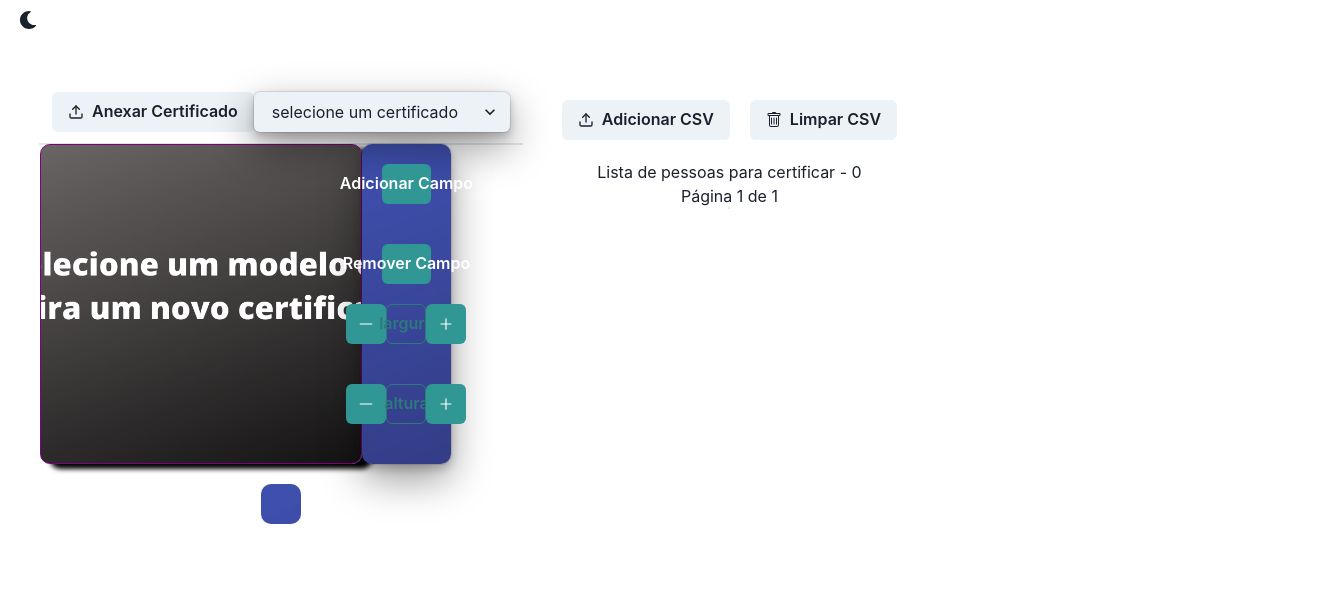
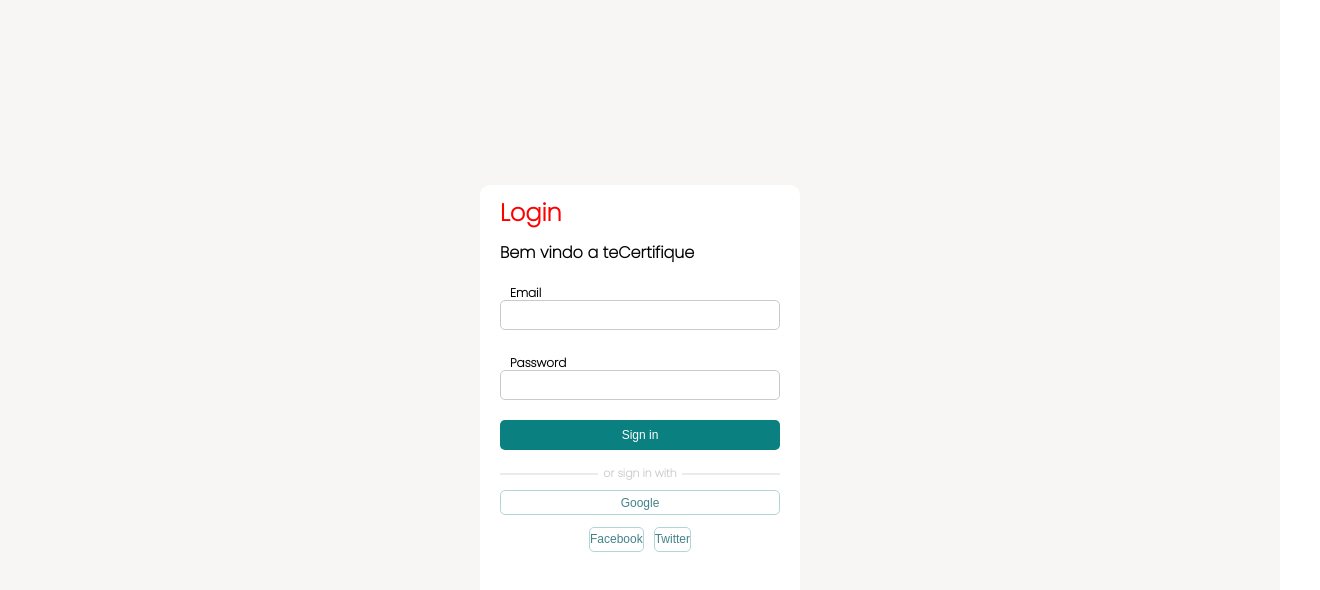
Before and after one commit to raphab3/tecertica, a React (Create React App) app in the folder ui/: page /dashboard in a window 1280 px wide. Shown: the top 590 px of the page, 1320 px wide, since content can reach past the window. Built offline with nearby package versions, Linux system fonts and the light colour scheme.

Commit message:
Add login page

```diff
--- a/ui/package.json
+++ b/ui/package.json
@@ -20,10 +20,12 @@
     "@types/react": "^16.9.0",
     "@types/react-dom": "^16.9.0",
     "csvtojson": "^2.0.10",
+    "firebase": "^9.6.8",
     "framer-motion": "^4.0.0",
     "react": "^17.0.2",
     "react-dom": "^17.0.2",
     "react-icons": "^3.0.0",
+    "react-router-dom": "^6.2.2",
     "react-scripts": "5.0.0",
     "typescript": "^4.3.5",
     "web-vitals": "^0.2.2"
--- a/ui/src/App.tsx
+++ b/ui/src/App.tsx
@@ -1,11 +1,25 @@
 
 import { ChakraProvider, theme } from '@chakra-ui/react'
 import { Home } from './pages/Home'
+import { BrowserRouter, Route, Routes } from 'react-router-dom'
+import { useState } from 'react'
+import Login from './shared/Providers/Auth/Login.provider'
+import { getFromStorage } from './shared/Providers/Storage.provider'
 
 export const App = () => {
+  const [token, setToken] = useState()
+  const tokenStorage = getFromStorage('token')
+  if (!token && !tokenStorage) {
+    return <Login setToken={setToken} />
+  }
+
   return (
     <ChakraProvider theme={theme}>
-      <Home />
+      <BrowserRouter>
+        <Routes>
+          <Route path="/dashboard" element={<Home />} />
+        </Routes>
+      </BrowserRouter>,
     </ChakraProvider >
   )
 }
--- a/ui/src/components/Toast/index.tsx
+++ /dev/null
@@ -1,32 +0,0 @@
-import { Button, useToast } from '@chakra-ui/react'
-import { useEffect } from 'react'
-
-export const ToastExample = ({ active, setActive }: any) => {
-  const toast = useToast()
-
-  useEffect(() => {
-    if (active) {
-      const button = document.getElementById('button') as any
-      button?.click()
-      setActive(false)
-    }
-  })
-  return (
-    <Button
-      position={'absolute'}
-      _hover={{ bg: 'none' }}
-      cursor={'default'}
-      variant="ghost"
-      id="button"
-      onClick={() =>
-        toast({
-          title: 'Arquivo inserido',
-          description: 'O certificado foi inserido com sucesso',
-          status: 'success',
-          duration: 9000,
-          isClosable: true
-        })
-      }
-    ></Button>
-  )
-}
--- a/ui/src/global.css
+++ b/ui/src/global.css
@@ -1,7 +1,8 @@
+* {
+  margin: 0;
+  padding: 0;
+}
+
 body {
   overflow-x: hidden;
 }
-
-input {
-  display: none;
-}
--- a/ui/src/index.tsx
+++ b/ui/src/index.tsx
@@ -3,7 +3,7 @@
 import ReactDOM from 'react-dom'
 import { App } from './App'
 import * as serviceWorker from './serviceWorker'
-
+import './config/firebase.config'
 import './global.css'
 
 ReactDOM.render(
--- a/ui/src/pages/Home/index.tsx
+++ b/ui/src/pages/Home/index.tsx
@@ -1,4 +1,5 @@
 import * as React from 'react'
+import './style.css'
 import {
   Box,
   Button,
@@ -10,14 +11,14 @@
   Tbody,
   Td,
   Thead,
-  Tr
+  Tr,
+  useToast
 } from '@chakra-ui/react'
 import { FiUpload } from 'react-icons/fi'
 import { AiOutlinePlus, AiOutlineLine, AiOutlinePlusCircle } from 'react-icons/ai'
 import { BsTrash } from 'react-icons/bs'
 import { ColorModeSwitcher } from 'src/ColorModeSwitcher'
 import { Canvas } from 'src/components/Canvas'
-import { ToastExample } from 'src/components/Toast'
 
 interface Shapes {
   index: number
@@ -64,6 +65,8 @@
       name: 'modelo 3'
     }
   ])
+
+  const toast = useToast()
   React.useEffect(() => {
     setPreview(models[0].url)
   }, [])
@@ -180,6 +183,13 @@
     reader.readAsDataURL(file)
     reader.onload = () => {
       setPreview(reader.result)
+      toast({
+        title: 'Arquivo inserido',
+        description: 'O certificado foi inserido com sucesso',
+        status: 'success',
+        duration: 9000,
+        isClosable: true
+      })
       resetInput()
     }
   }
@@ -273,6 +283,7 @@
               </Box>
               <Box boxShadow={'dark-lg'}>
                 <input
+                  className='input-none'
                   ref={ref}
                   type="file"
                   name="certificate"
@@ -378,7 +389,6 @@
                         }}
                       ></Button>
                     </Box>
-                    <ToastExample active={active} setActive={setActive} />
                   </Box>
                 </Box>
               </Box>
@@ -412,6 +422,7 @@
               <span>Página {`${Math.ceil(page / 10) + 1} de ${(jsonClients?.length) ? Math.ceil(jsonClients?.length / 10) : 1}`}</span>
               <Box boxShadow={'dark-lg'}>
                 <input
+                  className='input-none'
                   ref={ref}
                   type="file"
                   name="CSV"
--- /dev/null
+++ b/ui/src/pages/Home/style.css
@@ -0,0 +1,3 @@
+.input-none {
+  display: none;
+}
--- /dev/null
+++ b/ui/src/shared/Providers/Auth/Login.provider.tsx
@@ -0,0 +1,73 @@
+import React, { useState } from 'react'
+import './style.css'
+import { saveToStorage } from 'src/shared/Providers/Storage.provider'
+
+async function loginUser(credentials: any) {
+  return { token: '111111111111' }
+}
+
+export default function Login({ setToken }: any) {
+  const [username, setUserName] = useState()
+  const [password, setPassword] = useState()
+
+  const handleSubmit = async (e: any) => {
+    e.preventDefault()
+    const token = await loginUser({
+      username,
+      password
+    })
+    saveToStorage('token', token)
+    setToken(token)
+  }
+
+  return (
+    <>
+      <div className="container">
+        <div className="card">
+          <div className="top-div">
+            <h2>Login </h2>
+            <h4>Bem vindo a teCertifique</h4>
+          </div>
+          <form>
+            <div className="sign-in">
+              <div className="input-text">
+                <input type="text"
+                  onChange={(e: any) => setUserName(e.target.value)} />
+                <span>Email</span>
+              </div>
+              <div className="input-text">
+                <input type="password" id="password_input"
+                  onChange={(e: any) => setPassword(e.target.value)} />{' '}
+                <span>Password</span>
+              </div>
+              <button onClick={handleSubmit}>Sign in</button>
+            </div>
+            <div className="or">
+              <small>or sign in with</small>
+            </div>
+            <hr />
+            <div className="google">
+              <button>
+                <i className="fa fa-google"></i> Google
+              </button>
+            </div>
+            <div className="last">
+              <div className="facebook">
+                <button>
+                  <i className="fa fa-facebook"></i> Facebook
+                </button>
+              </div>
+              <div className="twitter">
+                {' '}
+                <button >
+                  <i className="fa fa-twitter"></i> Twitter
+                </button>
+              </div>
+            </div>
+          </form>
+
+        </div>
+      </div>
+    </>
+  )
+}
--- /dev/null
+++ b/ui/src/shared/Providers/Auth/style.css
@@ -0,0 +1,323 @@
+@import url('https://fonts.googleapis.com/css2?family=Poppins:wght@200&display=swap');
+
+.container {
+  min-height: 100vh;
+  background-color: #f8f6f5;
+  display: flex;
+  justify-content: center;
+  align-items: center;
+}
+
+.card {
+  height: 430px;
+  width: 320px;
+  background-color: #fff;
+  border-radius: 10px;
+  padding: 10px 20px;
+  box-sizing: border-box;
+  font-family: 'Poppins', sans-serif;
+  overflow: hidden;
+  cursor: pointer;
+}
+
+.top-div h2 {
+  color: red;
+  font-weight: 950;
+}
+
+.top-div h4 {
+  margin-top: 10px;
+}
+
+.top-div p {
+  font-size: 12px;
+}
+
+.top-div p a {
+  font-weight: 950;
+}
+
+.input-text {
+  margin-top: 20px;
+  position: relative;
+  width: 100%;
+}
+
+input[type='text'] {
+  height: 30px;
+  width: 100%;
+  border-radius: 5px;
+  border: 1px solid #cacacd;
+  outline: 0;
+  margin-bottom: 20px;
+  padding: 0 20px 0 10px;
+  box-sizing: border-box;
+  transition: all 0.5s;
+}
+
+.input-text span {
+  position: absolute;
+  top: 6px;
+  left: 10px;
+  font-size: 14px;
+  transition: all 0.5s;
+}
+
+.input-text input:focus ~ span,
+.input-text input:valid ~ span {
+  top: -16px;
+  font-size: 12px;
+  font-weight: 600;
+}
+
+input[type='password'] {
+  height: 30px;
+  width: 100%;
+  border-radius: 5px;
+  border: 1px solid #cacacd;
+  outline: 0;
+  margin-bottom: 20px;
+  padding: 0 20px 0 10px;
+  box-sizing: border-box;
+  transition: all 0.5s;
+}
+
+.input-text .fa-envelope-o {
+  position: absolute;
+  top: 10px;
+  right: 5px;
+  font-size: 12px;
+}
+
+.input-text .fa-eye-slash {
+  position: absolute;
+  top: 10px;
+  right: 5px;
+  font-size: 12px;
+}
+
+.input-text .fa-eye {
+  position: absolute;
+  top: 10px;
+  right: 5px;
+  font-size: 12px;
+}
+
+.input-text a {
+  position: absolute;
+  top: -16px;
+  right: 5px;
+  font-size: 12px;
+  font-weight: 600;
+  text-decoration: none;
+}
+
+.remember {
+  display: flex;
+  align-items: center;
+  font-size: 12px;
+  gap: 6px;
+  padding-top: 10px;
+}
+
+input[type='checkbox'] {
+  display: none;
+}
+
+input[type='checkbox'] + label {
+  cursor: pointer;
+  display: flex;
+  padding-left: 34px;
+  position: relative;
+  vertical-align: middle;
+  font-size: 12px;
+  font-weight: 700;
+  color: #808080;
+}
+
+input[type='checkbox']:checked + label {
+  animation: check 300ms;
+}
+
+input[type='checkbox']:checked + label:before {
+  content: '\2713';
+  height: 7px;
+  left: 10px;
+  position: absolute;
+  top: -2px;
+  width: 7px;
+  color: blue;
+  font-weight: bold;
+  font-size: 13px;
+}
+
+input[type='checkbox'] + label:after {
+  border: 3px solid #ccc;
+  border-radius: 5px;
+  content: '';
+  height: 15px;
+  left: 5px;
+  position: absolute;
+  top: -3px;
+  width: 15px;
+}
+
+input[type='checkbox']:checked + label:after {
+  border-color: blue;
+}
+
+@keyframes check {
+  0% {
+    tranform: scale(1);
+  }
+
+  50% {
+    transform: scale(1.01);
+  }
+
+  100% {
+    transform: scale(1);
+  }
+}
+
+.sign-in {
+  margin: 15px 0 15px 0;
+  display: flex;
+  justify-content: center;
+  align-items: center;
+  flex-direction: column;
+}
+
+.sign-in button {
+  width: 100%;
+  height: 30px;
+  border-radius: 5px;
+  background-color: #0a8080;
+  color: #fff;
+  font-size: 12px;
+  border: none;
+  transition: all 0.5s;
+  cursor: pointer;
+}
+
+.sign-in button:hover {
+  background-color: #2c3e3e;
+}
+
+.or {
+  display: flex;
+  justify-content: center;
+  align-items: center;
+}
+
+.or small {
+  font-weight: 700;
+  color: #ccc;
+  font-size: 11px;
+  background-color: white;
+  padding: 0 5px;
+}
+
+hr {
+  border: 1px solid #ebebeb;
+  margin-top: -9px;
+}
+
+.google {
+  margin-top: 15px;
+  display: flex;
+  justify-content: center;
+  align-items: center;
+  position: relative;
+}
+
+.google button {
+  width: 100%;
+  height: 25px;
+  border-radius: 5px;
+  border: none;
+  background-color: #fff;
+  border: 1px solid #b0d6d6;
+  font-size: 12px;
+  color: #428389;
+  cursor: pointer;
+  transition: all 0.5s;
+}
+
+.google button:hover {
+  background-color: #cdf9f9;
+}
+
+.fa-google {
+  position: absolute;
+  top: 6px;
+  left: -40px;
+  font-size: 14px;
+  transition: all 0.5s;
+}
+
+.google button:hover .fa-google {
+  position: absolute;
+  left: 105px;
+  color: #0a8080;
+}
+
+.last {
+  margin-top: 10px;
+  display: flex;
+  justify-content: center;
+  align-items: center;
+  gap: 10px;
+  position: relative;
+}
+
+.last button {
+  width: 100%;
+  height: 25px;
+  border-radius: 5px;
+  border: none;
+  background-color: #fff;
+  border: 1px solid #b0d6d6;
+  font-size: 12px;
+  color: #428389;
+  cursor: pointer;
+  transition: all 0.5s;
+}
+
+.last button:nth-child(1):hover {
+  background-color: #cdf9f9;
+}
+
+.fa-facebook {
+  position: absolute;
+  top: 7px;
+  left: -40px;
+  font-size: 14px;
+  transition: all 0.5s;
+}
+
+.last button:hover .fa-facebook {
+  position: absolute;
+  left: 30px;
+}
+
+.last button:nth-child(2):hover {
+  background-color: #cdf9f9;
+}
+
+.fa-twitter {
+  position: absolute;
+  top: 6px;
+  left: -40px;
+  font-size: 14px;
+  transition: all 0.5s;
+}
+
+.last button:hover .fa-twitter {
+  position: absolute;
+  left: 179px;
+}
+
+.warning {
+  border: 1px solid red !important;
+}
```
Also changed, not shown: ui/src/config/env.js (added, +20 -0 lines), ui/src/config/firebase.config.tsx (added, +17 -0 lines), 2 other files (tests, documents, lock files or other folders).
